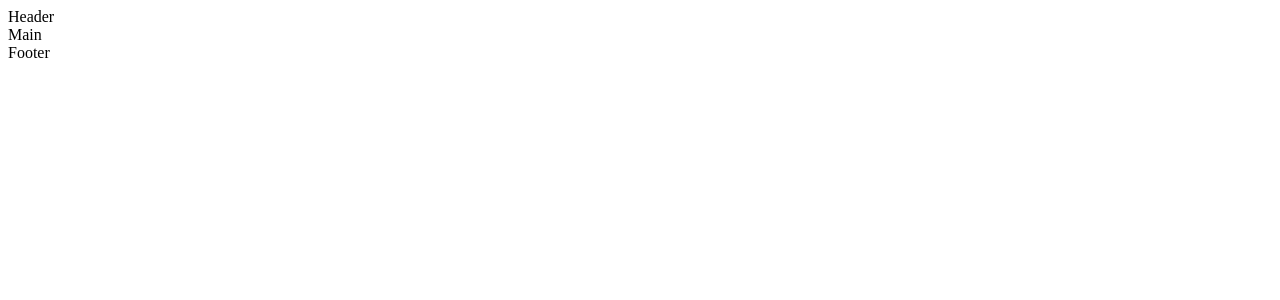
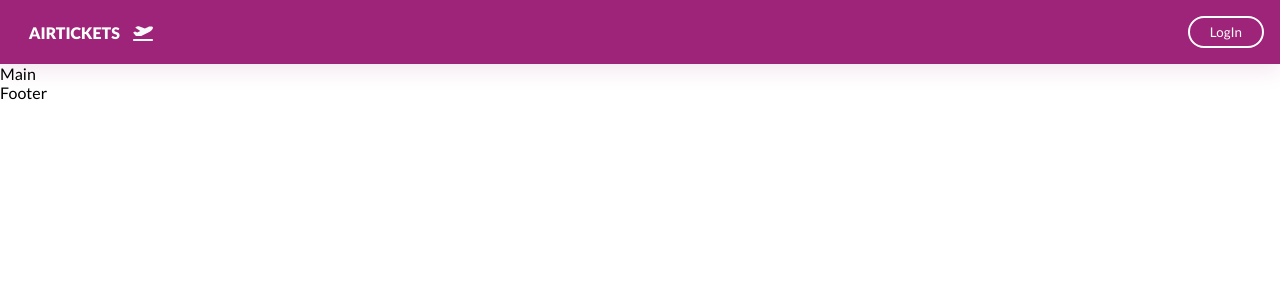
Before and after one commit to mario-cartagena/air-tickets, a React (Create React App) app: page / in a window 1280 px wide. Shown: the top 300 px of the page. Built offline with nearby package versions, Linux system fonts and the light colour scheme; no server answers.

Commit message:
add navbar component an styles

```diff
--- a/src/components/header/Header.jsx
+++ b/src/components/header/Header.jsx
@@ -1,8 +1,18 @@
 import React from 'react'
+import './styleHeader.scss';
+import Navbar from '../navbar/Navbar';
+import { Outlet } from 'react-router-dom'
+
+
 
 const Header = () => {
   return (
-    <div>Header</div>
+    <>
+      <Navbar />
+      <Outlet />
+
+    </>
+
   )
 }
 
--- /dev/null
+++ b/src/components/navbar/Navbar.jsx
@@ -0,0 +1,28 @@
+import React from 'react'
+// import { NavLink } from 'react-router-dom';
+import './styleNavbar.scss';
+import { FontAwesomeIcon } from '@fortawesome/react-fontawesome';
+import { faPlaneDeparture } from '@fortawesome/free-solid-svg-icons';
+
+function Navbar() {
+  return (
+    <nav>
+        <div>
+            <span>AIRTICKETS</span>
+            <span><FontAwesomeIcon icon={faPlaneDeparture} style={{color: "#f9fafb",}} /></span>
+        </div>
+
+      <ul>
+        <li>
+            <button className='btn__link'>
+                LogIn
+            </button>
+
+        </li>
+
+      </ul>
+    </nav>
+  )
+}
+
+export default Navbar
--- /dev/null
+++ b/src/components/navbar/styleNavbar.scss
@@ -0,0 +1,32 @@
+nav {
+    display: flex;
+    justify-content: space-between;
+    align-items: center;
+    background-color: #9E2479;
+    color: #fff;
+    padding: 1rem;
+    box-shadow: 0 8px 20px 0 #f5e8f1
+}
+
+ul {
+    display: flex;
+    list-style: none;
+}
+
+.btn__link {
+    background-color: transparent;
+    border: 2px solid #fff;
+    border-radius: 18px;
+    padding: 6px 20px;
+    color: #fff;
+    cursor: pointer;
+    &:hover {
+        background-color: #f5e8f1;
+        color: #9E2479;
+    }
+}
+
+span {
+    margin-left: 0.8rem;
+    font-weight: 900;
+}
--- a/src/index.js
+++ b/src/index.js
@@ -1,6 +1,7 @@
 import React from 'react';
 import ReactDOM from 'react-dom/client';
 import App from './components/app/App';
+import './index.scss';
 
 const root = ReactDOM.createRoot(document.getElementById('root'));
 root.render(
--- /dev/null
+++ b/src/index.scss
@@ -0,0 +1,9 @@
+@import url('https://fonts.googleapis.com/css2?family=Lato:wght@300;400;900&display=swap');
+
+
+*{
+    margin:0;
+    padding: 0;
+    box-sizing: border-box;
+    font-family: 'Lato', sans-serif;
+}
```
Also changed, not shown: package.json (+7 -0 lines), src/components/header/styleHeader.scss (added), 1 other file (tests, documents, lock files or other folders).
